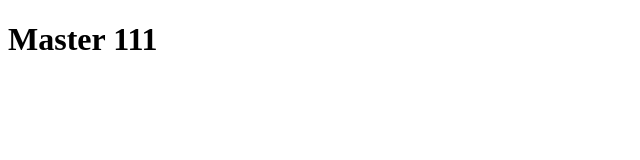
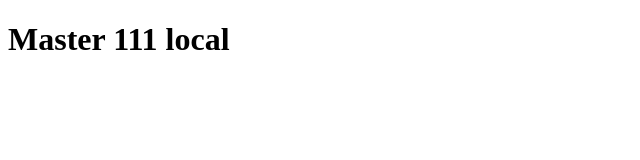
Before and after one commit to potatokaka/git-test, a plain HTML site: page index.html in a window 1280 px wide. Shown: the whole page, without its empty margins (0-640 px from the left). Drawn offline with Linux system fonts and the light colour scheme.

Commit message:
update h1

```diff
--- a/index.html
+++ b/index.html
@@ -7,6 +7,6 @@
     <title>Document</title>
   </head>
   <body>
-    <h1>Master 111</h1>
+    <h1>Master 111 local</h1>
   </body>
 </html>
```
